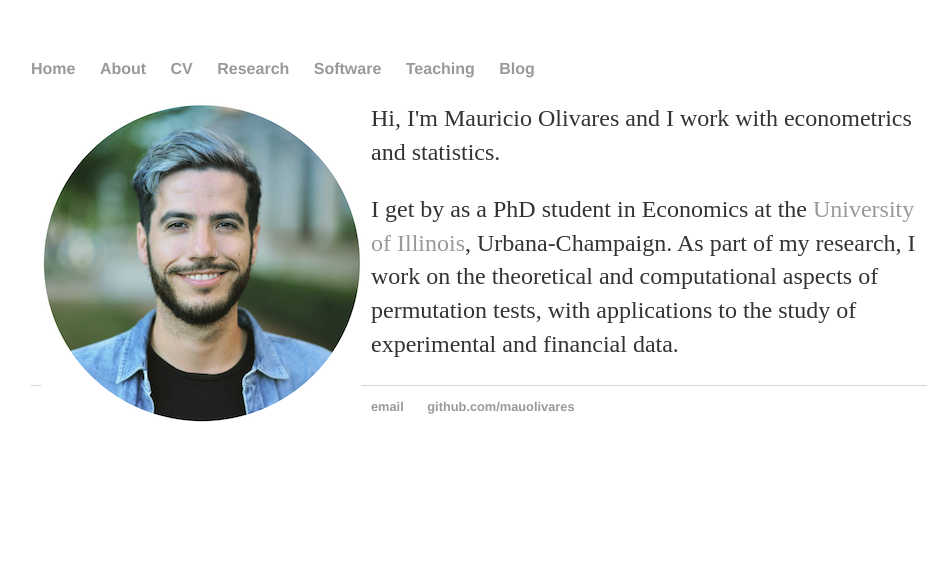
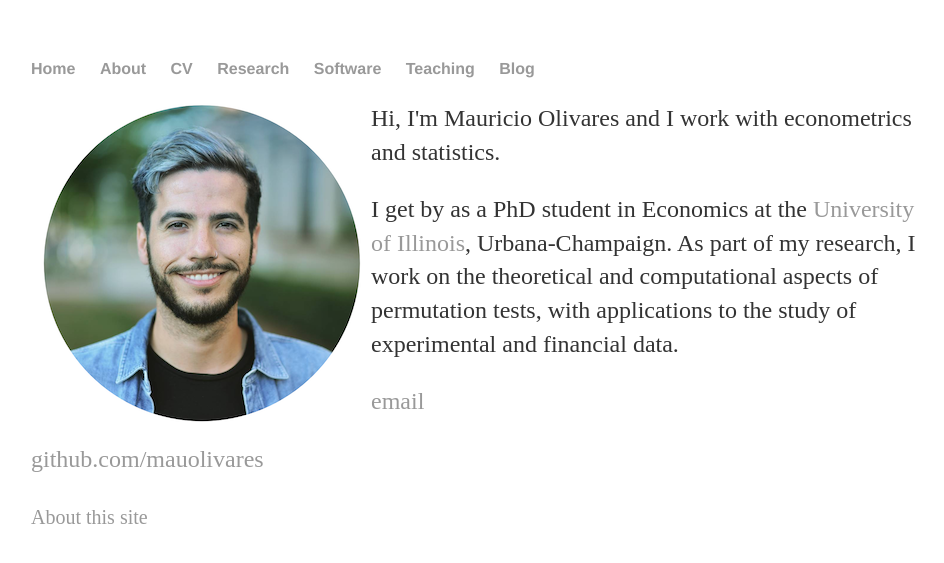
Before and after one commit to mauolivares/mauolivares.github.io, a Jekyll site: the page built from index.html, in a window 1280 px wide. Shown: the top 563 px of the page, without its empty margins (161-1105 px from the left). Built offline with Jekyll 4.4.1, drawn with Linux system fonts in a browser that asks for light colours.

Commit message:
Include footer

```diff
--- a/_layouts/default.html
+++ b/_layouts/default.html
@@ -21,12 +21,9 @@
 
 			{{ content }}
 
+			{% include footer.html %}
+
 			</div><!-- /.container -->
-			<footer>
-	    		<ul>
-	        		<li><a href="mailto:maurice.olivares@gmail.com">email</a></li>
-	        		<li><a href="https://github.com/mauolivares">github.com/mauolivares</a></li>
-				</ul>
-			</footer>
+
 		</body>
 	</html>
```
